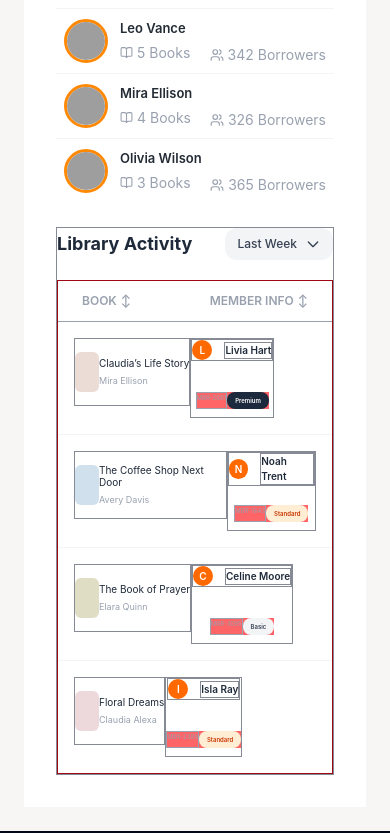
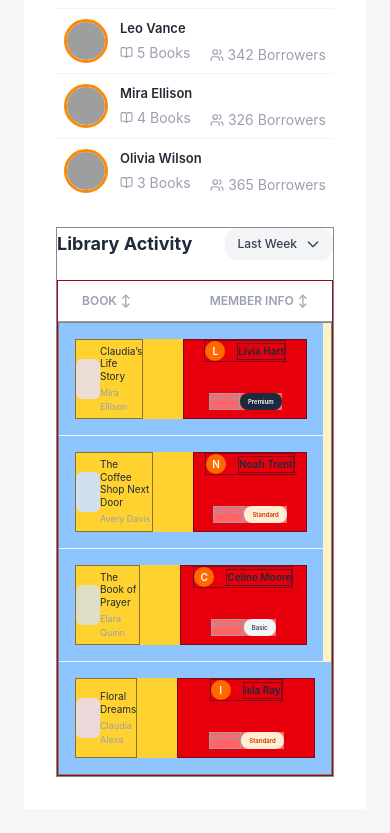
Before and after one commit to system-Barinda/LIBRA, a React (Vite) app: page / in a window 390 px wide. Shown: the part 2660-3493 px from the top of the page. Built offline with nearby package versions, Linux system fonts and the light colour scheme; grey boxes are pictures that could not be loaded.

Commit message:
done to update the currently codes

```diff
--- a/src/components/ActivityPanel.tsx
+++ b/src/components/ActivityPanel.tsx
@@ -69,7 +69,7 @@ export default function ActivityPanel() {
 
 
       {/* Table */}
-      <div className="overflow-hidden border border-red-800  border border-gray-100">
+      <div className="overflow-hidden border border-red-800">
         {/* Header Row - Hidden on Mobile */}
         <div className="border-b flex items-center justify-between px-6 py-3 text-xs font-semibold text-gray-400 uppercase">
           <div className="flex items-center gap-1">
@@ -84,18 +84,19 @@ export default function ActivityPanel() {
         </div>
 
         {/* Rows */}
-        <div className="divide-y divide-gray-100">
+        <div className="divide-y divide-gray-100 border bg-amber-100 space-x-2">
           {activity.map((item, index) => (
             <div
               key={index}
               className="
                 p-4
-                md:grid md:grid-cols-2 md:items-center md:px-6
+                bg-blue-300
+                flex
                 hover:bg-gray-50 transition
               "
             >
               {/* Mobile Layout */}
-              <div className="space-y-3 h-20 md:space-y-0 flex text-[10px]">
+              <div className="h-20 w-full flex gap-10 text-[10px] bg-amber-300">
                 {/* Book */}
                 <div className="flex items-center border">
                   <div
@@ -114,7 +115,7 @@ export default function ActivityPanel() {
                 </div>
 
                 {/* Member (Mobile) */}
-                <div className="border flex flex-col items-center justify-between md:hidden">
+                <div className=" bg-red-600  h-20 w-full border flex flex-col items-center justify-between md:hidden">
                   <div className="flex items-center gap-3 border ">
                     <div className="h-5 w-5 rounded-full bg-orange-500 flex items-center justify-center text-white font-semibold">
                       {item.member.charAt(0)}
```
